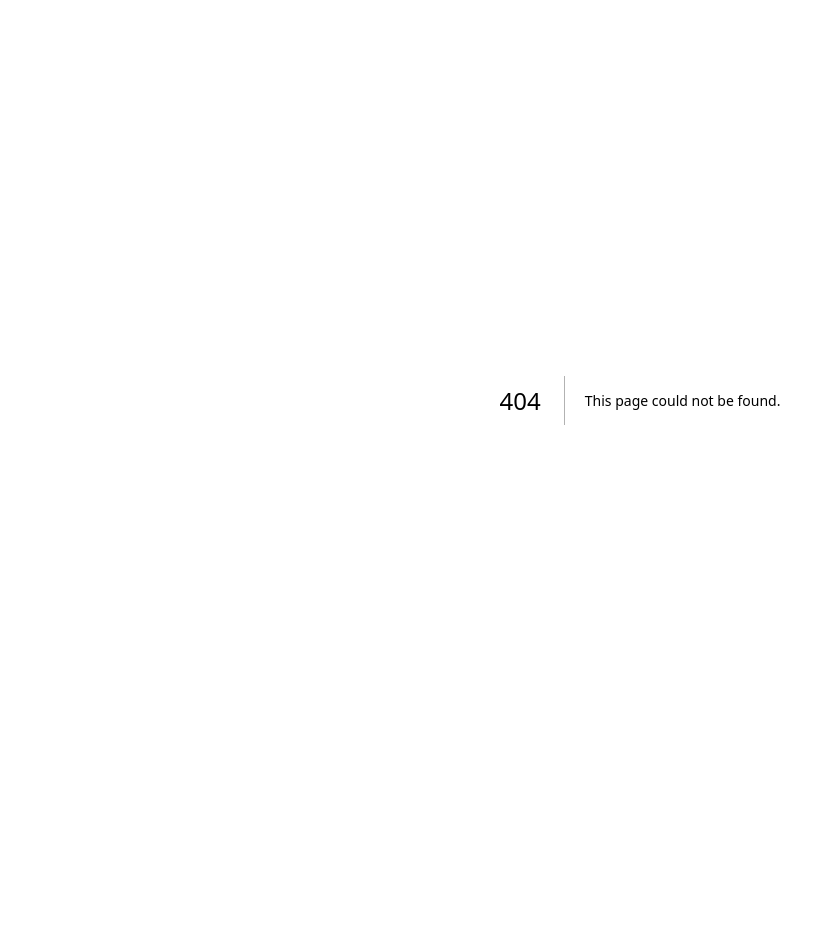
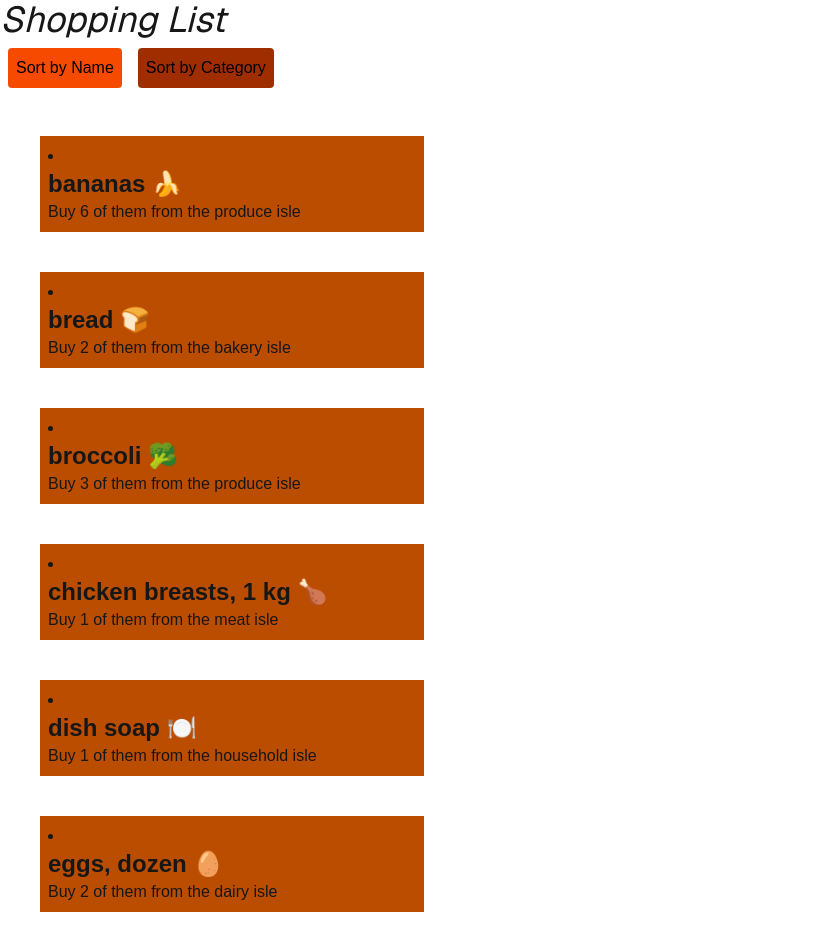
Before and after one commit to Sine-Uyeno/cprg306-assignments, a Next.js app: page /week-6 in a window 1280 px wide. Before the commit this address had no page. Shown: the top 952 px of the page, without its empty margins (0-839 px from the left). Before the commit the page ends 800 px from the top, so only its background shows below. Built offline with nearby package versions, Linux system fonts and the light colour scheme.

Commit message:
Added week 6 code

```diff
--- a/app/page.js
+++ b/app/page.js
@@ -11,6 +11,7 @@ export default function Home() {
           <li><Link href="./week-3">Week 3 Assignment</Link></li>
           <li><Link href="./week-4">Week 4 Assignment</Link></li>
           <li><Link href="./week-5">Week 5 Assignment</Link></li>
+          <li><Link href="./week-6">Week 6 Assignment</Link></li>
         </ul>
     </main>
   );
--- /dev/null
+++ b/app/week-6/item-list.js
@@ -0,0 +1,40 @@
+"use client"
+import { useState } from "react";
+import Item from "./item";
+import data from "./items.json";
+
+
+
+export default function ItemList() {
+
+  const [sortBy, setSortBy] = useState("name");
+  const active = "bg-orange-600 text-black rounded p-2 m-2";
+  const unactive = "bg-orange-800 text-black rounded p-2 m-2";
+
+  let buttons = [active, unactive];
+
+  const changeSort = (type) => {
+    setSortBy(type);
+    console.log(data);
+
+  };
+  if (sortBy == "name") {
+    buttons = [active, unactive];
+    data.sort(function(a, b){return a.name.localeCompare(b.name)})
+  }
+  else {
+    buttons = [unactive, active];
+    data.sort(function(a, b){return a.category.localeCompare(b.category)})
+  };
+
+  return (
+        <div>
+          <button onClick={() => changeSort("name")} className={buttons[0]}>Sort by Name</button>
+          <button onClick={() => changeSort("category")} className={buttons[1]}>Sort by Category</button>
+          {data.map((value) => (
+            <Item item={value} key={value.id}></Item>
+          ))}
+
+        </div>
+    );
+}
--- /dev/null
+++ b/app/week-6/item.js
@@ -0,0 +1,21 @@
+"use client"
+import { useState } from "react";
+
+
+export default function Item({item}) {
+
+
+
+    let name = item.name;
+    let quantity = item.quantity;
+    let category = item.category;
+
+    return (
+        <div>
+            <li class="p-2 m-10 bg-amber-700 max-w-sm">
+                <h2 className="text-2xl font-bold">{name}</h2>
+                <p>Buy {quantity} of them from the {category} isle</p>
+            </li>
+        </div>
+    );
+}
--- /dev/null
+++ b/app/week-6/items.json
@@ -0,0 +1,74 @@
+[
+  {
+    "id": "1h2GJKH12gkHG31h1H",
+    "name": "milk, 4 L 🥛",
+    "quantity": 1,
+    "category": "dairy"
+  },
+  {
+    "id": "2KJH3k2j3H1k2J3K1H",
+    "name": "bread 🍞",
+    "quantity": 2,
+    "category": "bakery"
+  },
+  {
+    "id": "3h2KJH3k2j3H1k2J3",
+    "name": "eggs, dozen 🥚",
+    "quantity": 2,
+    "category": "dairy"
+  },
+  {
+    "id": "4k2J3K1H2GJKH12gk",
+    "name": "bananas 🍌",
+    "quantity": 6,
+    "category": "produce"
+  },
+  {
+    "id": "5H1h1H2KJH3k2j3H",
+    "name": "broccoli 🥦",
+    "quantity": 3,
+    "category": "produce"
+  },
+  {
+    "id": "6H1k2J3K1H2GJKH1",
+    "name": "chicken breasts, 1 kg 🍗",
+    "quantity": 1,
+    "category": "meat"
+  },
+  {
+    "id": "7gkHG31h1H2KJH3k",
+    "name": "pasta sauce 🍝",
+    "quantity": 3,
+    "category": "canned goods"
+  },
+  {
+    "id": "8j3H1k2J3K1H2GJK",
+    "name": "spaghetti, 454 g 🍝",
+    "quantity": 2,
+    "category": "dry goods"
+  },
+  {
+    "id": "9H12gkHG31h1H2KJ",
+    "name": "toilet paper, 12 pack 🧻",
+    "quantity": 1,
+    "category": "household"
+  },
+  {
+    "id": "10H3k2j3H1k2J3K1",
+    "name": "paper towels, 6 pack",
+    "quantity": 1,
+    "category": "household"
+  },
+  {
+    "id": "11k2J3K1H2GJKH12",
+    "name": "dish soap 🍽️",
+    "quantity": 1,
+    "category": "household"
+  },
+  {
+    "id": "12GJKH12gkHG31h1",
+    "name": "hand soap 🧼",
+    "quantity": 4,
+    "category": "household"
+  }
+]
--- a/app/week-5/page.js
+++ b/app/week-6/page.js
@@ -1,10 +1,10 @@
-import { NewItem } from "./new-item";
+import ItemList from "./item-list";
 
 export default function Page() {
   return (
     <main>
-        <h1 className="text-4xl font-sans">COOL item adder</h1>
-        <NewItem/>
+      <h1 className="text-4xl font-sans italic">Shopping List</h1>
+      <ItemList/>
     </main>
   );
 }
```
